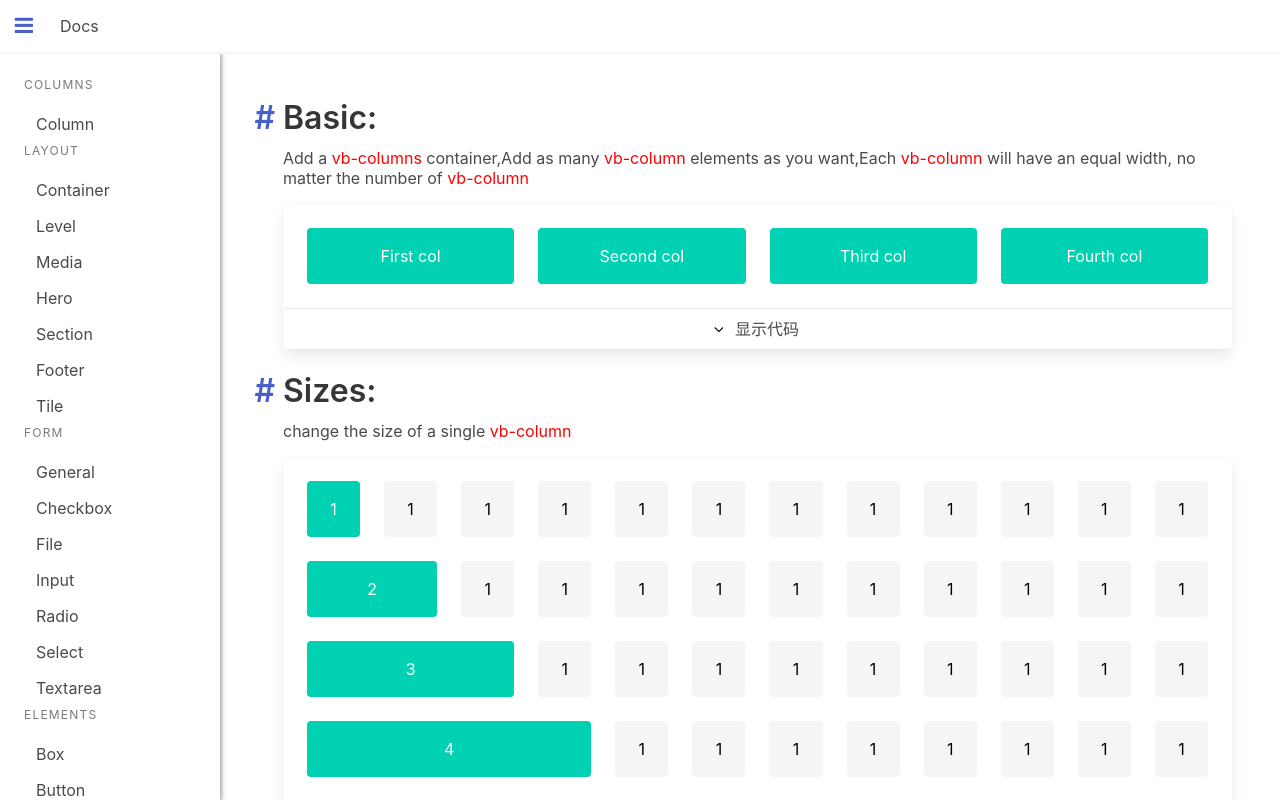
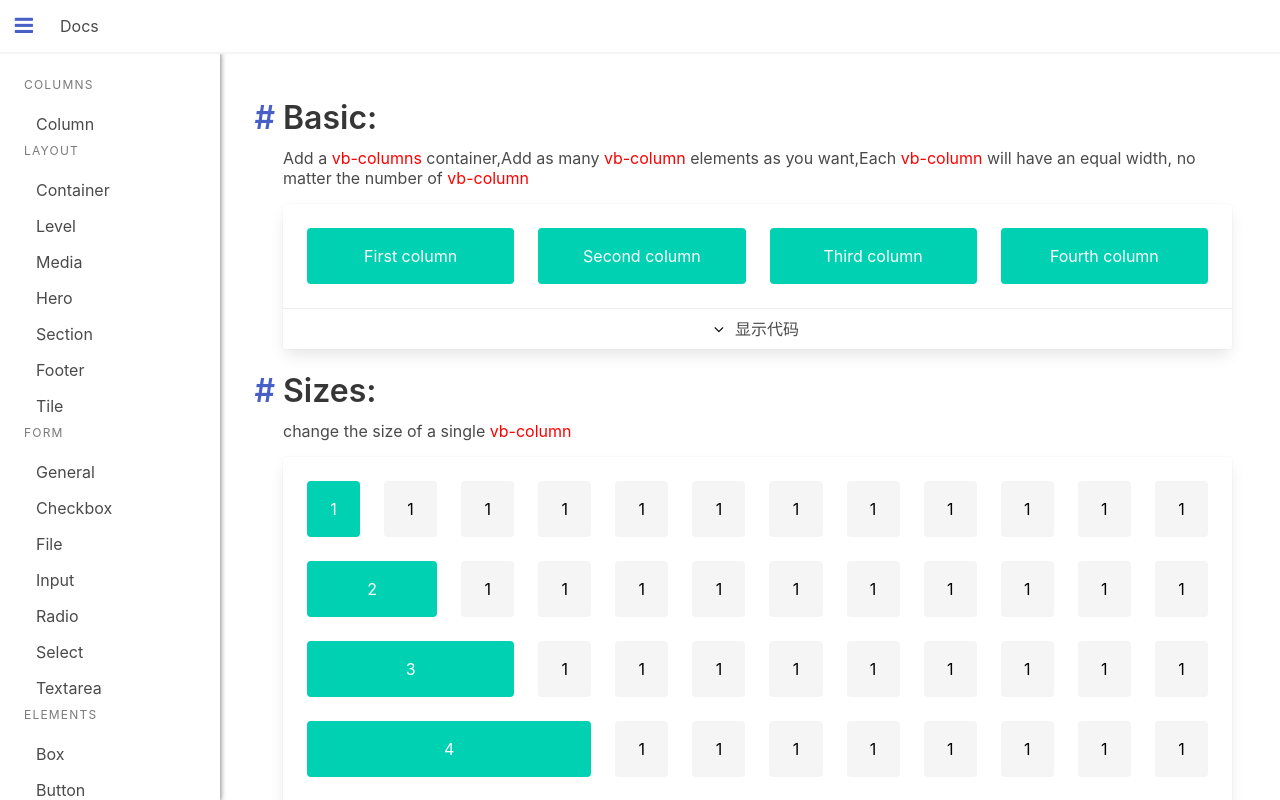
Before and after one commit to vue-bulma/bulma-ui, a Vue app: page /docs/columns/column in a window 1280 px wide. Built offline with nearby package versions, Linux system fonts and the light colour scheme.

Commit message:
improve columns-column

```diff
--- a/examples/components/columns/Column.vue
+++ b/examples/components/columns/Column.vue
@@ -11,16 +11,16 @@
       <demo>
         <vb-columns>
           <vb-column>
-            <p class="bg bg-primary">First col</p>
+            <p class="bg bg-primary">First column</p>
           </vb-column>
           <vb-column>
-            <p class="bg bg-primary">Second col</p>
+            <p class="bg bg-primary">Second column</p>
           </vb-column>
           <vb-column>
-            <p class="bg bg-primary">Third col</p>
+            <p class="bg bg-primary">Third column</p>
           </vb-column>
           <vb-column>
-            <p class="bg bg-primary">Fourth col</p>
+            <p class="bg bg-primary">Fourth column</p>
           </vb-column>
         </vb-columns>
 
@@ -577,13 +577,13 @@
       <demo>
         <vb-columns>
           <vb-column>
-            <p class="bg bg-primary">First col</p>
+            <p class="bg bg-primary">First column</p>
             <vb-columns>
               <vb-column>
-                <p class="bg bg-primary">First nested col</p>
+                <p class="bg bg-primary">First nested column</p>
               </vb-column>
               <vb-column>
-                <p class="bg bg-primary">Second nested col</p>
+                <p class="bg bg-primary">Second nested column</p>
               </vb-column>
             </vb-columns>
           </vb-column>
@@ -603,10 +603,10 @@
       <demo>
         <vb-columns gapType="gapless">
           <vb-column>
-            <p class="bg bg-primary">First col</p>
+            <p class="bg bg-primary">First column</p>
           </vb-column>
           <vb-column>
-            <p class="bg bg-info">Second col</p>
+            <p class="bg bg-info">Second column</p>
           </vb-column>
         </vb-columns>
         <pre slot="code">{{code.gapless}}</pre>
@@ -688,12 +688,12 @@
       <demo>
         <vb-columns align="vcentered">
           <vb-column size="8">
-            <p class="bg bg-primary">First col</p>
+            <p class="bg bg-primary">First column</p>
           </vb-column>
           <vb-column>
             <p
               class="bg bg-primary"
-            >Second col with more content. This is so you can see the vertical alignment.</p>
+            >Second column with more content. This is so you can see the vertical alignment.</p>
           </vb-column>
         </vb-columns>
         <pre slot="code">{{code.vertical}}</pre>
@@ -773,19 +773,19 @@
       <demo>
         <vb-columns view="mobile" align="centered" multiline>
           <vb-column narrow>
-            <p class="bg bg-primary">First col</p>
+            <p class="bg bg-primary">First column</p>
           </vb-column>
           <vb-column narrow>
-            <p class="bg bg-primary">Our Second col</p>
+            <p class="bg bg-primary">Our Second column</p>
           </vb-column>
           <vb-column narrow>
-            <p class="bg bg-primary">Third col</p>
+            <p class="bg bg-primary">Third column</p>
           </vb-column>
           <vb-column narrow>
-            <p class="bg bg-primary">The Fourth col</p>
+            <p class="bg bg-primary">The Fourth column</p>
           </vb-column>
           <vb-column narrow>
-            <p class="bg bg-primary">Fifth col</p>
+            <p class="bg bg-primary">Fifth column</p>
           </vb-column>
         </vb-columns>
         <pre slot="code">{{code.multilineCentering}}</pre>
```
